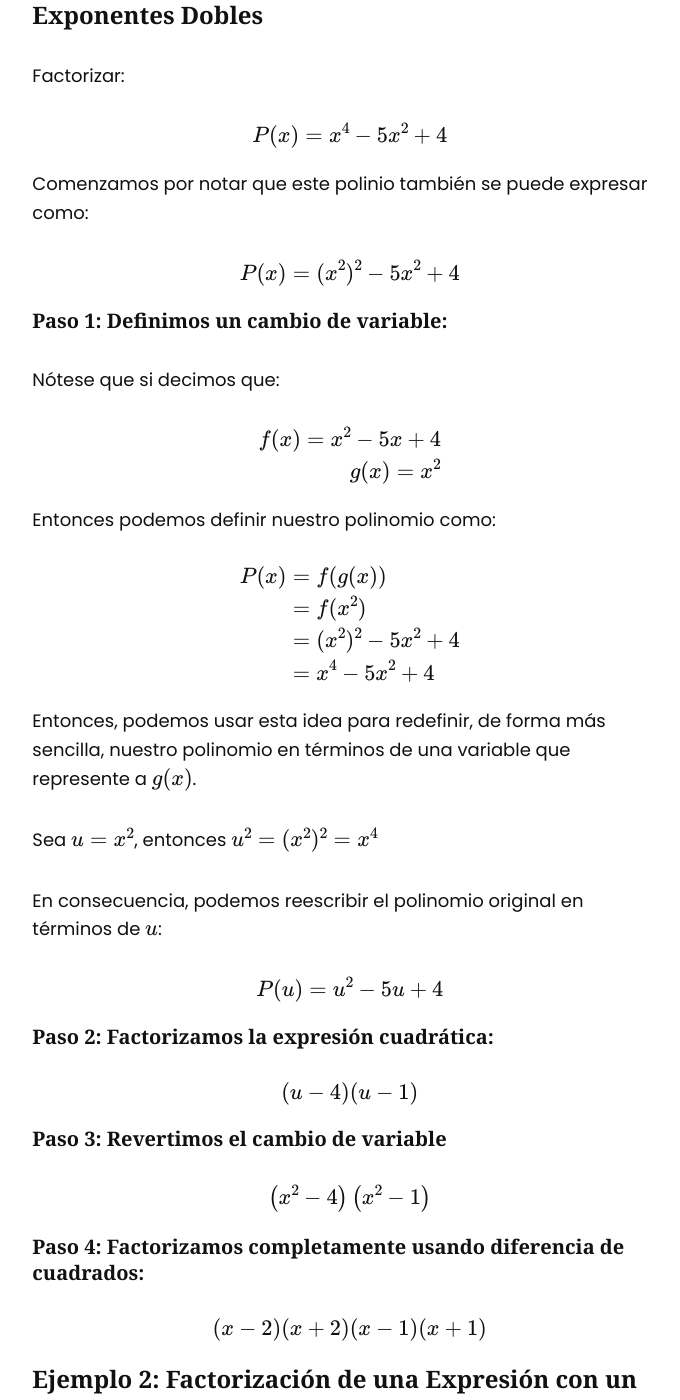
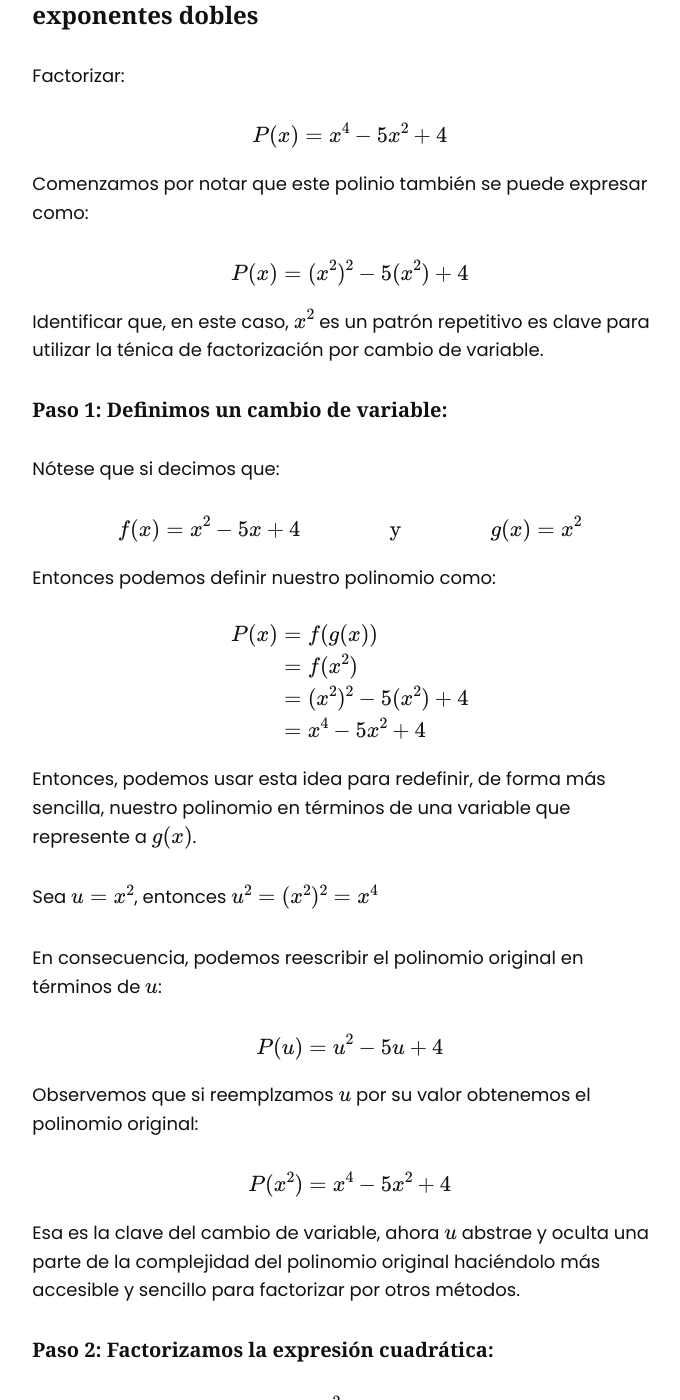
Before and after one commit to asoesem/asoesem.github.io, a Jekyll site: the page built from _posts/2025-03-07-fact-cambio-de-variable.md, in a window 1280 px wide and 1400 px high, scrolled down 2098 px. Shown: the whole window, without its empty margins (457-1137 px from the left). Built offline with Jekyll 4.4.1, drawn with Linux system fonts in a browser that asks for light colours; some of the changed text lies outside the part shown.

Commit message:
Mejoras de configuración y de algunos artículos de factorización

```diff
--- a/_includes/google-analytics.html
+++ b/_includes/google-analytics.html
@@ -1,3 +1,4 @@
+{% if jekyll.environment != "development" %}
   <!-- Global site tag (gtag.js) - Google Analytics -->
   <script async src="https://www.googletagmanager.com/gtag/js?id={{ site.data.settings.google_analytics }}"></script>
   <script>
@@ -7,3 +8,4 @@
 
     gtag('config', '{{ site.data.settings.google_analytics }}');
   </script>
+{% endif %}
--- a/_layouts/default.html
+++ b/_layouts/default.html
@@ -27,7 +27,7 @@
   <script src="{{ site.baseurl }}/js/scripts.js"></script>
   <script src="{{ site.baseurl }}/js/common.js"></script>
 
-  <script src="https://polyfill.io/v3/polyfill.min.js?features=es6"></script>
+  <script id="Polyfill" async src="https://cdnjs.cloudflare.com/polyfill/v3/polyfill.min.js?features=es6"></script>
   <script id="MathJax-script" async src="https://cdn.jsdelivr.net/npm/mathjax@3/es5/tex-mml-chtml.js"></script>
 
   {% if site.data.settings.donate.enable == true %}
--- a/_posts/2025-03-07-fact-cambio-de-variable.md
+++ b/_posts/2025-03-07-fact-cambio-de-variable.md
@@ -24,7 +24,7 @@
 
 Podemos definir una nueva variable, por ejemplo $$u=g(x)$$, de manera que el polinomio tome una forma más sencilla $$P(u)$$, facilitando la factorización. Una vez factorizado, revertimos el cambio sustituyendo  por su expresión original.
 
-## Cuándo se Usa
+## Cuándo se usa
 
 Este método es útil cuando el polinomio presenta:
 
@@ -35,7 +35,7 @@
 
 ## Ejemplos Concretos
 
-### Ejemplo 1: Factorización de un Polinomio con Exponentes Dobles
+### Ejemplo 1: Factorización de un polinomio con exponentes dobles
 
 Factorizar:
 
@@ -43,15 +43,16 @@
 
 Comenzamos por notar que este polinio también se puede expresar como:
 
-$$P(x)=(x^2)^2-5 x^2+4$$
+$$P(x)=(x^2)^2-5 (x^2)+4$$
+
+Identificar que, en este caso, $$x^2$$ es un patrón repetitivo es clave para utilizar la ténica de factorización por cambio de variable.
 
 #### Paso 1: Definimos un cambio de variable:
 
 Nótese que si decimos que:
 
 $$\begin{aligned}
-f(x)=x^2-5x+4\\
-g(x)=x^2\\
+f(x)=x^2-5x+4 \qquad\qquad \text{y} \qquad\qquad g(x)=x^2
 \end{aligned}$$
 
 Entonces podemos definir nuestro polinomio como:
@@ -59,7 +60,7 @@
 $$\begin{aligned}
 P(x)&=f(g(x)) \\
     &=f(x^2) \\
-    &=(x^2)^2-5x^2+4\\
+    &=(x^2)^2-5(x^2)+4\\
     &=x^4-5x^2+4
 \end{aligned}$$
 
@@ -71,19 +72,33 @@
 
 $$P(u)=u^2-5u+4$$
 
+Observemos que si reemplzamos $$u$$ por su valor obtenemos el polinomio original:
+
+$$P(x^2) = x^4-5x^2+4$$
+
+Esa es la clave del cambio de variable, ahora $$u$$ abstrae y oculta una parte de la complejidad del polinomio original haciéndolo más accesible y sencillo para factorizar por otros métodos.
+
 #### Paso 2: Factorizamos la expresión cuadrática:
 
-$$(u-4)(u-1)$$
+$$\begin{aligned}
+u^2-5u+4\\
+=(u-4)(u-1)
+\end{aligned}$$
 
 #### Paso 3: Revertimos el cambio de variable
 
-$$\left(x^2-4\right)\left(x^2-1\right)$$
+Reemplazamo $$u$$ por su valor original $$x^2$$
+
+$$\begin{aligned}
+(u-4)(u-1)\\
+=\left(x^2-4\right)\left(x^2-1\right)
+\end{aligned}$$
 
 #### Paso 4: Factorizamos completamente usando diferencia de cuadrados:
 
 $$(x-2)(x+2)(x-1)(x+1)$$
 
-### Ejemplo 2: Factorización de una Expresión con un Binomio Elevado
+### Ejemplo 2: Factorización de una expresión con un binomio elevado
 
 Factorizar:
 
@@ -93,6 +108,8 @@
 
 
 #### Paso 1: Definimos el cambio de variable:
+
+De nuevo, la clave está en identificar el patrón repetitivo:
 
 $$
 u=x+1
@@ -119,7 +136,7 @@
 \end{aligned}$$
 
 
-### Ejemplo 3: Factorización en Expresiones Trigonométricas
+### Ejemplo 3: Factorización de expresiones trigonométricas
 
 Factorizar:
 
@@ -164,7 +181,7 @@
 $$
 
 
-### Ejemplo 4: Factorización de Expresiones Radicales
+### Ejemplo 4: Factorización de expresiones radicales
 
 Factorizar:
 
@@ -203,7 +220,7 @@
 $$
 
 
-### Ejemplo 5: Solución de Ecuaciones Exponenciales
+### Ejemplo 5: Solución de ecuaciones exponenciales
 
 Determine el conjunto solución de:
 
```
Also changed, not shown: _posts/2025-03-03-fact-inspeccion.md (+2 -2 lines), _posts/2025-03-10-fact-completar-cuadrados.md (+2 -2 lines). Lines whose indentation alone changed are shown as unchanged.
